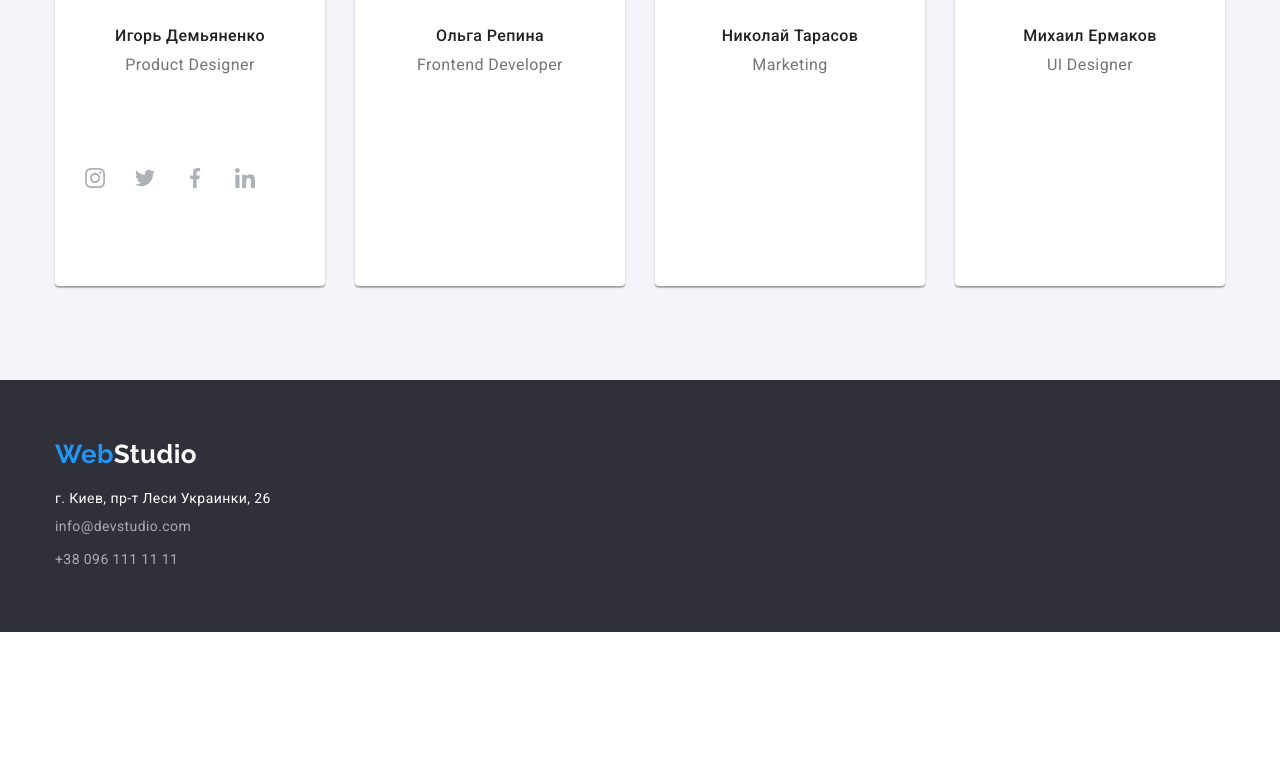
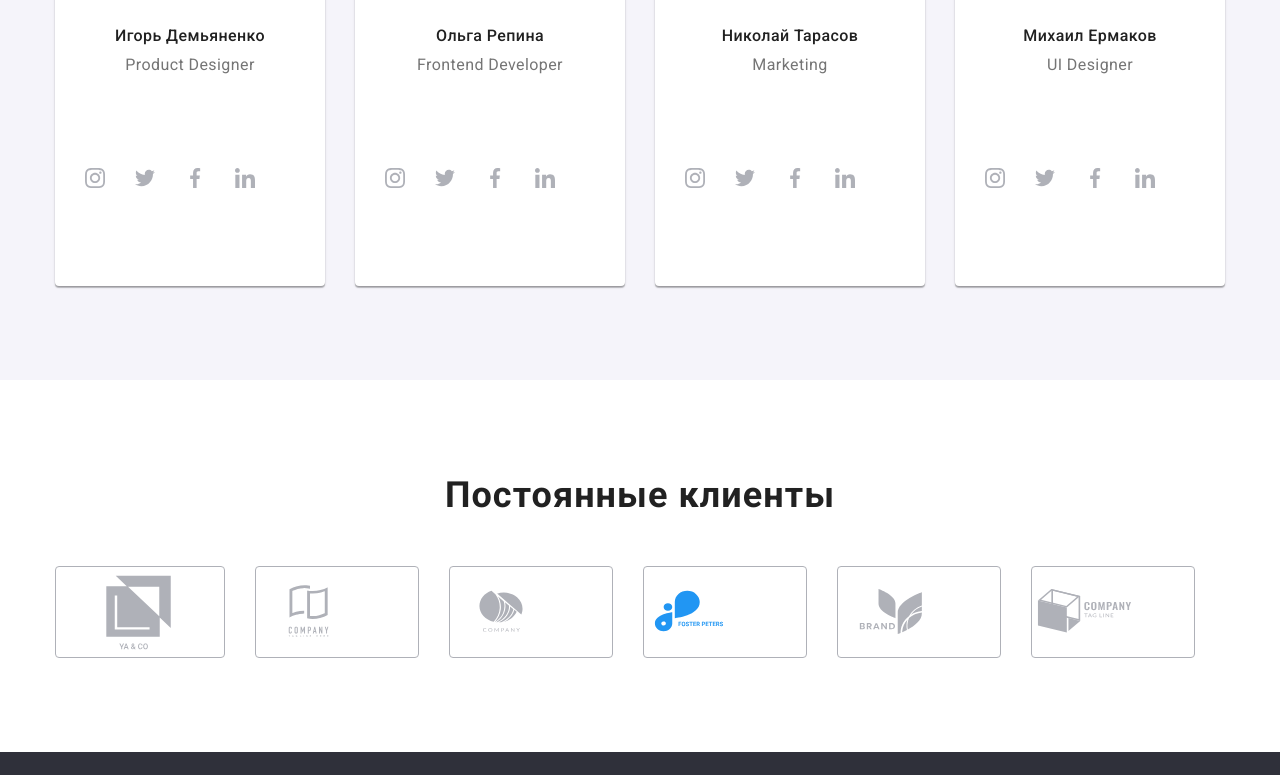
Before and after one commit to BlonskiyEvgeniy/goit-markup-hw-04, a plain HTML site: page index.html in a window 1280 px wide. Shown: the part 2045-2820 px from the top of the page. Before the commit the page ends 2677 px from the top, so only its background shows below. Drawn offline with nearby package versions, Linux system fonts and the light colour scheme.

Commit message:
Regular clients

```diff
--- a/css/styles.css
+++ b/css/styles.css
@@ -401,6 +401,33 @@ address {
   margin-right: 30px;
 }
 
+/* Постоянные клмиенты */
+
+.section-titles-clients {
+  text-align: center;
+  font-style: normal;
+  font-weight: 700;
+  font-size: 36px;
+  line-height: 42px;
+  text-align: center;
+  letter-spacing: 0.03em;
+  margin-bottom: 50px;
+}
+
+.clients-list {
+  display: flex;
+}
+
+.clients-link {
+  display: flex;
+  align-items: center;
+  border: 1px solid #afb1b8;
+  border-radius: 4px;
+  margin-right: 30px;
+  width: 170px;
+  height: 92px;
+}
+
 /* Footer */
 
 footer {
--- a/index.html
+++ b/index.html
@@ -153,26 +153,26 @@
 
                 <ul class="socil-networks list">
                   <li class="social-networks-item">
-                    <a href="">
+                    <a href="#">
                       <svg width="20" heigth="20">
                       <use href="./images/symbol-defs.svg#instagram-1"></use>
                       </svg>
                     </a>
                   </li>
                   <li class="social-networks-item">
-                    <a href=""></a>
+                    <a href="#"></a>
                     <svg width="20" heigth="20">
                       <use href="./images/symbol-defs.svg#twitter-1"></use>
                       </svg>
                   </li>
                   <li class="social-networks-item">
-                    <a href=""></a>
+                    <a href="#"></a>
                     <svg width="20" heigth="20">
                       <use href="./images/symbol-defs.svg#facebook-1"></use>
                       </svg>
                   </li>
                   <li class="social-networks-item">
-                    <a href=""></a>
+                    <a href="#"></a>
                     <svg width="20" heigth="20">
                       <use href="./images/symbol-defs.svg#linkedin-1"></use>
                       </svg>
@@ -187,6 +187,33 @@
               <div class="team-wrapper">
                 <h3 class="team-name">Ольга Репина</h3>
                 <p class="team-position">Frontend Developer</p>
+                <ul class="socil-networks list">
+                  <li class="social-networks-item">
+                    <a href="#">
+                      <svg width="20" heigth="20">
+                      <use href="./images/symbol-defs.svg#instagram-1"></use>
+                      </svg>
+                    </a>
+                  </li>
+                  <li class="social-networks-item">
+                    <a href="#"></a>
+                    <svg width="20" heigth="20">
+                      <use href="./images/symbol-defs.svg#twitter-1"></use>
+                      </svg>
+                  </li>
+                  <li class="social-networks-item">
+                    <a href="#"></a>
+                    <svg width="20" heigth="20">
+                      <use href="./images/symbol-defs.svg#facebook-1"></use>
+                      </svg>
+                  </li>
+                  <li class="social-networks-item">
+                    <a href="#"></a>
+                    <svg width="20" heigth="20">
+                      <use href="./images/symbol-defs.svg#linkedin-1"></use>
+                      </svg>
+                  </li>
+                </ul>
               </div>
             </li>
             <li class="lt-img">
@@ -194,6 +221,33 @@
               <div class="team-wrapper">
                 <h3 class="team-name">Николай Тарасов</h3>
                 <p class="team-position">Marketing</p>
+                <ul class="socil-networks list">
+                  <li class="social-networks-item">
+                    <a href="#">
+                      <svg width="20" heigth="20">
+                      <use href="./images/symbol-defs.svg#instagram-1"></use>
+                      </svg>
+                    </a>
+                  </li>
+                  <li class="social-networks-item">
+                    <a href="#"></a>
+                    <svg width="20" heigth="20">
+                      <use href="./images/symbol-defs.svg#twitter-1"></use>
+                      </svg>
+                  </li>
+                  <li class="social-networks-item">
+                    <a href="#"></a>
+                    <svg width="20" heigth="20">
+                      <use href="./images/symbol-defs.svg#facebook-1"></use>
+                      </svg>
+                  </li>
+                  <li class="social-networks-item">
+                    <a href="#"></a>
+                    <svg width="20" heigth="20">
+                      <use href="./images/symbol-defs.svg#linkedin-1"></use>
+                      </svg>
+                  </li>
+                </ul>
               </div>
             </li>
             <li class="lt-img">
@@ -201,11 +255,71 @@
               <div class="team-wrapper">
                 <h3 class="team-name">Михаил Ермаков</h3>
                 <p class="team-position">UI Designer</p>
+                <ul class="socil-networks list">
+                  <li class="social-networks-item">
+                    <a href="#">
+                      <svg width="20" heigth="20">
+                      <use href="./images/symbol-defs.svg#instagram-1"></use>
+                      </svg>
+                    </a>
+                  </li>
+                  <li class="social-networks-item">
+                    <a href="#"></a>
+                    <svg width="20" heigth="20">
+                      <use href="./images/symbol-defs.svg#twitter-1"></use>
+                      </svg>
+                  </li>
+                  <li class="social-networks-item">
+                    <a href="#"></a>
+                    <svg width="20" heigth="20">
+                      <use href="./images/symbol-defs.svg#facebook-1"></use>
+                      </svg>
+                  </li>
+                  <li class="social-networks-item">
+                    <a href="#"></a>
+                    <svg width="20" heigth="20">
+                      <use href="./images/symbol-defs.svg#linkedin-1"></use>
+                      </svg>
+                  </li>
+                </ul>
               </div>
             </li>
           </ul>
         </div>
       </section>
+
+    <!-- Постоянные клиенты -->
+      <section class="section clients">
+        <div class="container">
+          <h2 class="section-titles-clients">Постоянные клиенты</h2>
+          <ul class="clients-list list">
+            <li class="clients-link">
+              <svg width="170" heigth="170">
+              <use href="./images/symbol-defs.svg#Logo"></use>
+              </svg>
+            </li>
+            <li class="clients-link"><svg width="106" heigth="60">
+              <use href="./images/symbol-defs.svg#Logo-1"></use>
+              </svg></li>
+            <li class="clients-link"><svg width="106" heigth="60">
+              <use href="./images/symbol-defs.svg#Logo-2"></use>
+              </svg></li>
+            <li class="clients-link"><svg width="106" heigth="60">
+              <use href="./images/symbol-defs.svg#Logo-3"></use>
+              </svg></li>
+            <li class="clients-link"><svg width="106" heigth="60">
+              <use href="./images/symbol-defs.svg#Logo-4"></use>
+              </svg></li>
+            <li class="clients-link"><svg width="106" heigth="60">
+              <use href="./images/symbol-defs.svg#Logo-5"></use>
+              </svg></li>
+          </ul>
+        </div>
+
+      </section>
+
+
+
     </main>
 
     <!-- Footer -->
```
